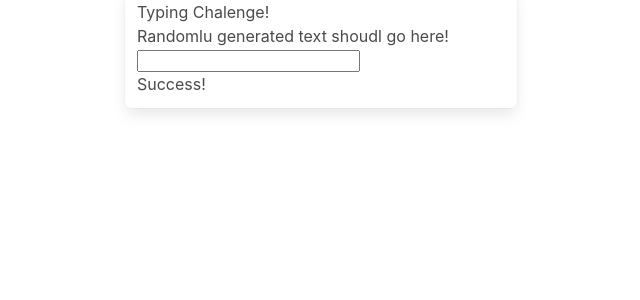
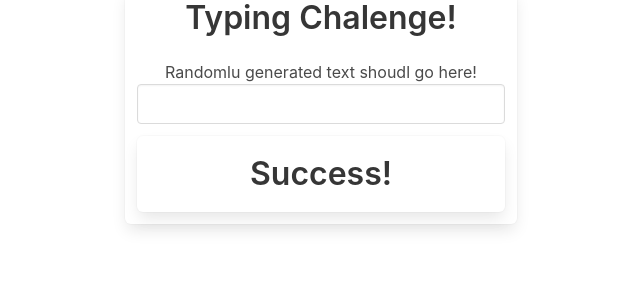
Before and after one commit to heshanu/angular_writte_game, an Angular app: page / in a window 1280 px wide. Shown: the top 300 px of the page, without its empty margins (319-959 px from the left). Built offline with nearby package versions, Linux system fonts and the light colour scheme.

Commit message:
added style class to app.compoent.html

```diff
--- a/src/app/app.component.html
+++ b/src/app/app.component.html
@@ -1,11 +1,14 @@
 <div class="container">
     <div class="columns is-centered">
         <div class="box column is-one-third">
-            <h1>Typing Chalenge!</h1>
-            <p>Randomlu generated text shoudl go here!</p>
-            <input type="text"/>
-
-            <h1>Success!</h1>
+            <h1 class="title has-text-centered">Typing Chalenge!</h1>
+            <p class="has-text-centered">Randomlu generated text shoudl go here!</p>
+            <div class="field">
+                <input type="text"  class="input">
+            </div>
+            <div class="box has-text-centered">
+                <h1 class="title">Success!</h1>
+            </div>
         </div>
     </div>
 </div>
```
